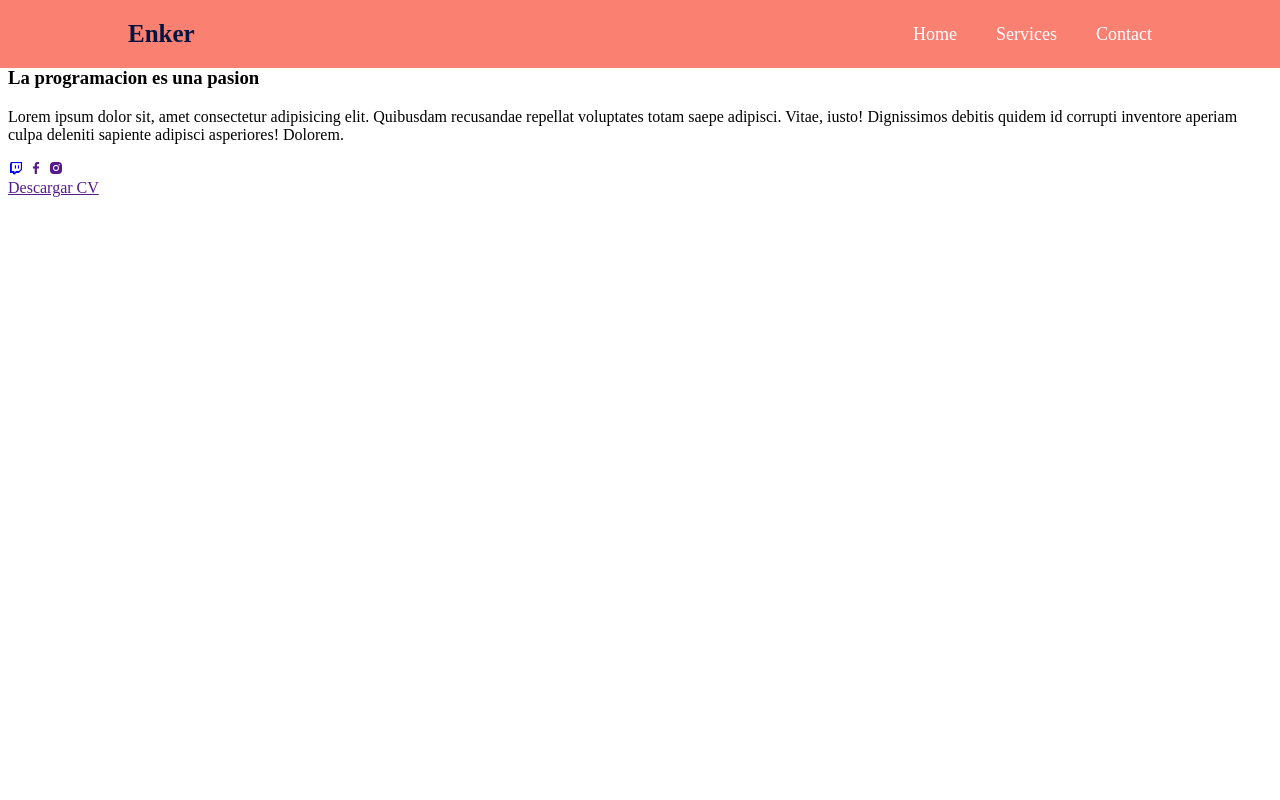
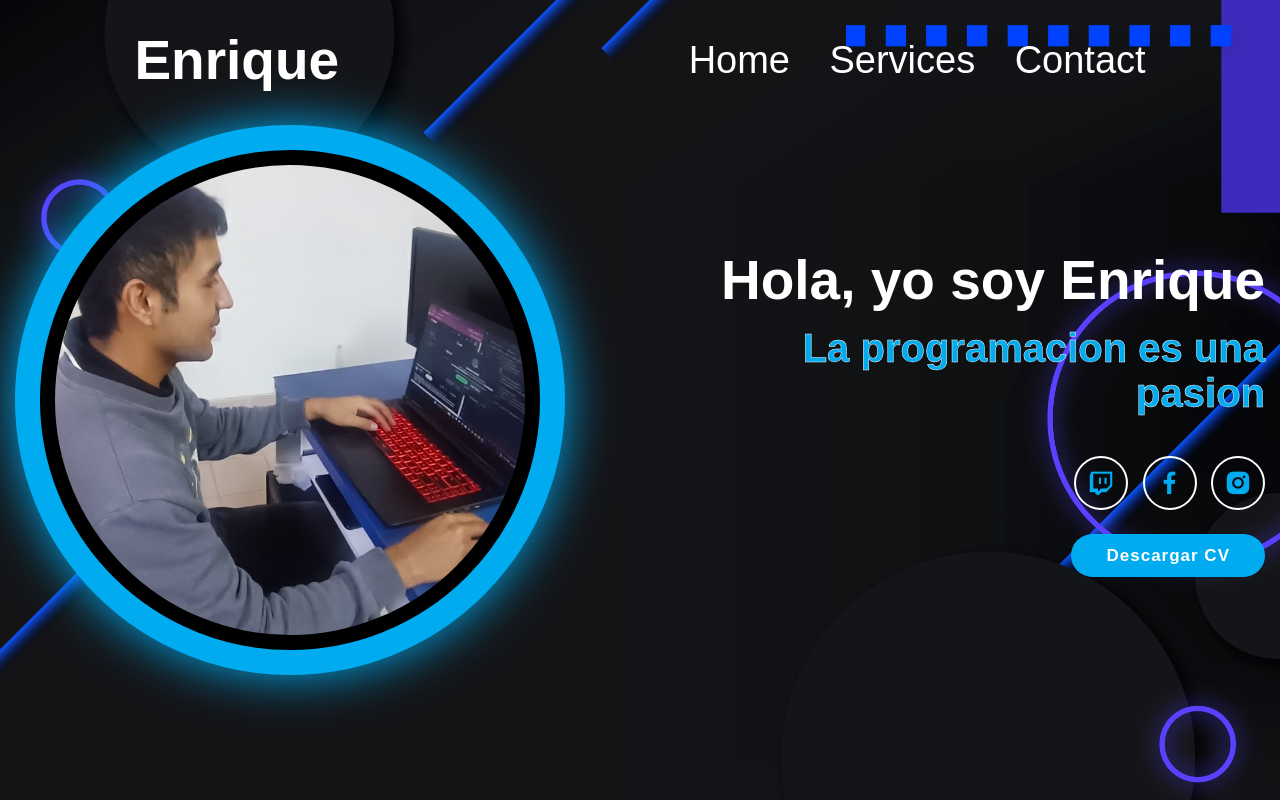
Before and after one commit to enrker/portafolio, a plain HTML site: page index.html in a window 1280 px wide. Drawn offline with nearby package versions, Linux system fonts and the light colour scheme; a web font is replaced by a local one.

Commit message:
pagina terminada

```diff
--- /dev/null
+++ b/contenedor/container.css
@@ -0,0 +1,14 @@
+.container {
+  position: absolute;
+  top: 0;
+  left: 0;
+  width: 100vw;
+  height: 100vh;
+  background-image: url("/img/v1016-b-09.jpg");
+  background-size: cover;
+  background-position: center;
+  z-index: -1;
+  display: flex;
+  align-items: center;
+  justify-content: center;
+}
--- a/header/header.css
+++ b/header/header.css
@@ -1,12 +1,7 @@
-.header{
-    position: fixed;
-    top: 0;
-    left: 0;
-    width: 100%;
-    padding: 20px 10%;
-    background: salmon;
+.header {
     display: flex;
     justify-content: space-between;
     align-items: center;
-    z-index: 100;
+    padding: 20px 10%;
+    background: transparent;
 }
--- a/header/logo.css
+++ b/header/logo.css
@@ -1,6 +1,6 @@
 .logo{
-    font-size: 25px;
-    color: #031540;
+    font-size: 55px;
+    color: #ffffff;
     text-decoration: none;
     font-weight: 700;
 }
--- a/header/navbar.css
+++ b/header/navbar.css
@@ -1,5 +1,5 @@
 .navbar a {
-font-size: 18px;
+font-size: 38px;
 color: #fff;
 text-decoration: none;
 font-weight: 500;
--- /dev/null
+++ b/home/home-btn.css
@@ -0,0 +1,14 @@
+.btn{
+    padding: 12px 35px;
+    background: #00abf0;
+    border-radius: 40px;
+    font-size: 17px;
+    color: #fff;
+    text-decoration: none;
+    font-weight: 600;
+    letter-spacing: 1px;
+    transition: .4;
+}
+.btn:hover{
+    box-shadow: 0 0 10px #00abf0;
+}
--- /dev/null
+++ b/home/home-content.css
@@ -0,0 +1,15 @@
+.home-contenido{
+    max-width: 600px;
+    color: #fff;
+    text-align: right;
+    margin-left: 50px;
+}
+.home-contenido h1{
+    font-size: 55px;
+    line-height: 0;
+}
+.home-contenido h3{
+    font-size: 40px;
+    color: #00abf0;
+    -webkit-text-stroke: .5px #fff;
+}
--- /dev/null
+++ b/home/home-img.css
@@ -0,0 +1,18 @@
+.home-img{
+    display: flex;
+    justify-content: center;
+    align-items: center;
+    width: 500px;
+    height: 500px;
+    background: rgb(0, 0, 0);
+    margin-right: 50px;
+    border-radius: 50%;
+    border: 25px solid #00abf0;
+    box-shadow: 0 0 50px #00abf0;
+
+}
+.home-img img{
+    position: relative;
+    max-width: 470px;
+    border-radius: 50%;
+}
--- /dev/null
+++ b/home/home-redes.css
@@ -0,0 +1,22 @@
+.home-redes a {
+    display: inline-flex;
+    justify-content: center;
+    align-items: center;
+    width: 50px;
+    height: 50px;
+    background: transparent;
+    border: 2px solid #fff;
+    border-radius: 50%;
+    font-size: 30px;
+    color: #00abf0;
+    text-decoration: none;
+    margin-left: 10px;
+    transition: .5s;
+
+}
+.home-redes a:hover{
+    background: #00abf0;
+    color: #fff;
+    border-color: #00abf0;
+    box-shadow: 0 0 50px #00abf0;
+}
--- /dev/null
+++ b/home/home.css
@@ -0,0 +1,5 @@
+.home {
+    display: flex;
+    justify-content: space-around;
+    align-items: center;
+  }
--- a/img/home.css
+++ /dev/null
@@ -1,3 +0,0 @@
-.body{
-    background: url("/img/v1016-b-09.jpg");
-}
--- a/index.html
+++ b/index.html
@@ -6,15 +6,25 @@
     <meta name="viewport" content="width=device-width, initial-scale=1.0">
     <title>Document</title>
     <link href='https://unpkg.com/boxicons@2.1.4/css/boxicons.min.css' rel='stylesheet'>
+    <link rel="preconnect" href="https://fonts.googleapis.com">
+    <link rel="preconnect" href="https://fonts.gstatic.com" crossorigin>
+    <link href="https://fonts.googleapis.com/css2?family=Kdam+Thmor+Pro&display=swap" rel="stylesheet">
     <link rel="stylesheet" href="style.css">
     <link rel="stylesheet" href="header/header.css">
     <link rel="stylesheet" href="header/logo.css">
     <link rel="stylesheet" href="header/navbar.css">
+    <link rel="stylesheet" href="contenedor/container.css">
+    <link rel="stylesheet" href="home/home.css">
+    <link rel="stylesheet" href="home/home-img.css">
+    <link rel="stylesheet" href="home/home-content.css">
+    <link rel="stylesheet" href="home/home-redes.css">
+    <link rel="stylesheet" href="home/home-btn.css">
+
 </head>
 
 <body>
     <header class="header">
-        <a href="#" class="logo">Enker</a>
+        <a href="#" class="logo">Enrique</a>
         <nav class="navbar">
             <a href="#">Home</a>
             <a href="#">Services</a>
@@ -22,25 +32,26 @@
         </nav>
     </header>
 
+    <div class="container">
         <section class="home">
+            <div class="home-img">
+                <img src="img/io.jpg" alt="">
+            </div>
+
             <div class="home-contenido">
-            <h1>Hola, yo soy Enker</h1>
+                <h1>Hola, yo soy Enrique</h1>
                 <h3>La programacion es una pasion</h3>
-            <p>Lorem ipsum dolor sit, amet consectetur adipisicing elit. Quibusdam recusandae repellat voluptates totam
-                saepe adipisci. Vitae, iusto! Dignissimos debitis quidem id corrupti inventore aperiam culpa deleniti
-                sapiente adipisci asperiores! Dolorem.
-            </p>
-        </div>
 
                 <div class="home-redes">
                     <a href="#"><i class='bx bxl-twitch' ></i></a>
                     <a href=""><i class='bx bxl-facebook' ></i></a>
                     <a href=""><i class='bx bxl-instagram-alt' ></i></a>
                 </div>
-
+                <br>
+                <br>
                 <a href="" class="btn">Descargar CV</a>
-
+            </div>
         </section>
 
-
+    </div>
 </body>
--- a/style.css
+++ b/style.css
@@ -1,4 +1,4 @@
 *{
+    font-family: 'Kdam Thmor Pro', sans-serif;
 
-    box-sizing: border-box;
 }
```
Also changed, not shown: img/img.png (added), img/io.jpg (added). Lines whose indentation alone changed are shown as unchanged.
